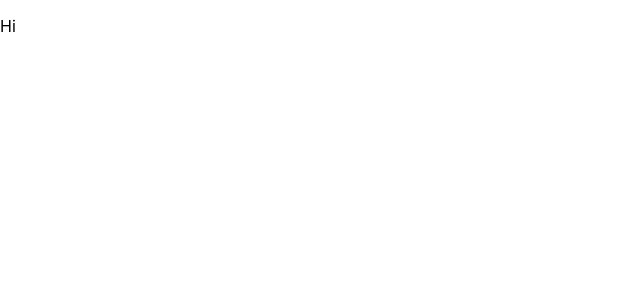
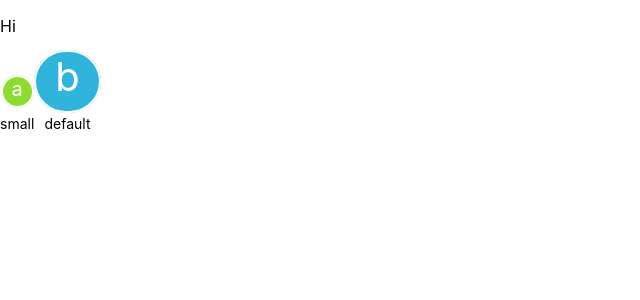
Before and after one commit to acchiang/cpsc-455-project, a React (Create React App) app: page / in a window 1280 px wide. Shown: the top 300 px of the page, without its empty margins (0-640 px from the left). Built offline with nearby package versions, Linux system fonts and the light colour scheme.

Commit message:
add text icons to charcuterie

```diff
--- a/src/index.js
+++ b/src/index.js
@@ -1,15 +1,18 @@
 import React from 'react';
 import ReactDOM from 'react-dom';
 import './index.css';
-import App from './pages/App';
+// import App from './pages/App';
 import Charcuterie from 'pages/Charcuterie';
 import reportWebVitals from './utils/reportWebVitals';
+import TextIcon from 'components/TextIcon'
 
 ReactDOM.render(
   <React.StrictMode>
     {/* <App /> */}
     <Charcuterie >
       <p>Hi</p>
+      <TextIcon textLetter={'a'} size={'small'} color={'#8EDB31'}>small</TextIcon>
+      <TextIcon textLetter={'b'} size={'default'} color={'#31B4DB'}>default</TextIcon>
     </Charcuterie>
   </React.StrictMode>,
   document.getElementById('root')
```
